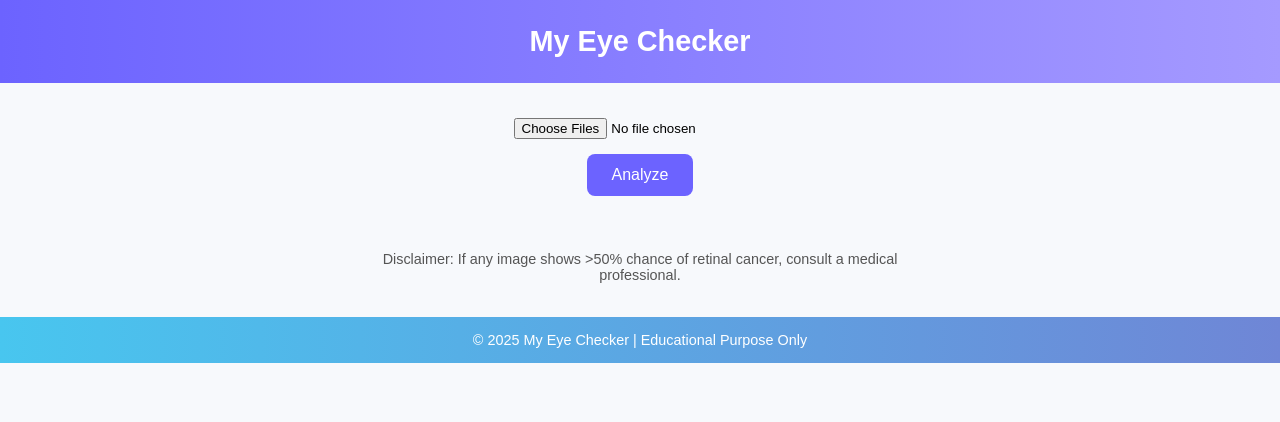
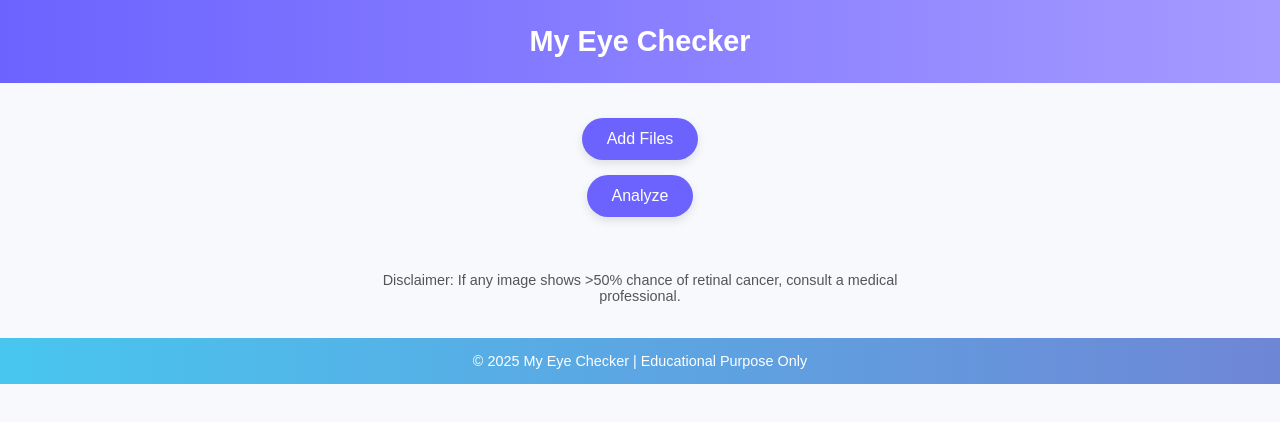
Before and after one commit to DhairyaAPImaster/Retinal-Cancer-Detector, a plain HTML site: page upload.html in a window 1280 px wide. Drawn offline with Linux system fonts and the light colour scheme.

Commit message:
Revert "update"
This reverts commit 671412b62f86b31f3f02601ce4215ba83e814a9f.

```diff
--- a/css/styles.css
+++ b/css/styles.css
@@ -32,24 +32,48 @@ main {
   align-items: center;
 }
 
+/* Hidden input, styled with custom button */
 input[type="file"] {
+  display: none;
+}
+
+.custom-file-upload {
+  background-color: #6c63ff;
+  color: white;
+  padding: 12px 25px;
+  border-radius: 30px;
+  cursor: pointer;
+  font-size: 16px;
+  font-weight: 500;
+  transition: all 0.3s ease;
+  box-shadow: 0 4px 10px rgba(0, 0, 0, 0.1);
+  display: inline-block;
   margin: 15px 0;
 }
 
+.custom-file-upload:hover {
+  background-color: #5a52d4;
+  box-shadow: 0 6px 16px rgba(0, 0, 0, 0.25);
+}
+
+/* Analyze button */
 .btn {
   background-color: #6c63ff;
   color: white;
   border: none;
   padding: 12px 25px;
-  border-radius: 8px;
+  border-radius: 30px;
   cursor: pointer;
   font-size: 16px;
+  font-weight: 500;
   margin-bottom: 20px;
-  transition: 0.3s;
+  transition: all 0.3s ease;
+  box-shadow: 0 4px 10px rgba(0, 0, 0, 0.1);
 }
 
 .btn:hover {
   background-color: #5a52d4;
+  box-shadow: 0 6px 16px rgba(0, 0, 0, 0.25);
 }
 
 #results {
@@ -66,7 +90,7 @@ input[type="file"] {
   border-radius: 15px;
   padding: 15px;
   width: 280px;
-  box-shadow: 0 6px 18px rgba(0,0,0,0.1);
+  box-shadow: 0 6px 18px rgba(0, 0, 0, 0.1);
   text-align: center;
   transition: transform 0.3s;
   position: relative;
--- a/upload.html
+++ b/upload.html
@@ -13,7 +13,11 @@
   </header>
 
   <main>
+    <label for="imageUpload" class="custom-file-upload">
+      Add Files
+    </label>
     <input type="file" id="imageUpload" accept="image/*" multiple>
+
     <button class="btn" onclick="analyzeImages()">Analyze</button>
     <div id="results"></div>
     <p class="note">Disclaimer: If any image shows >50% chance of retinal cancer, consult a medical professional.</p>
```
